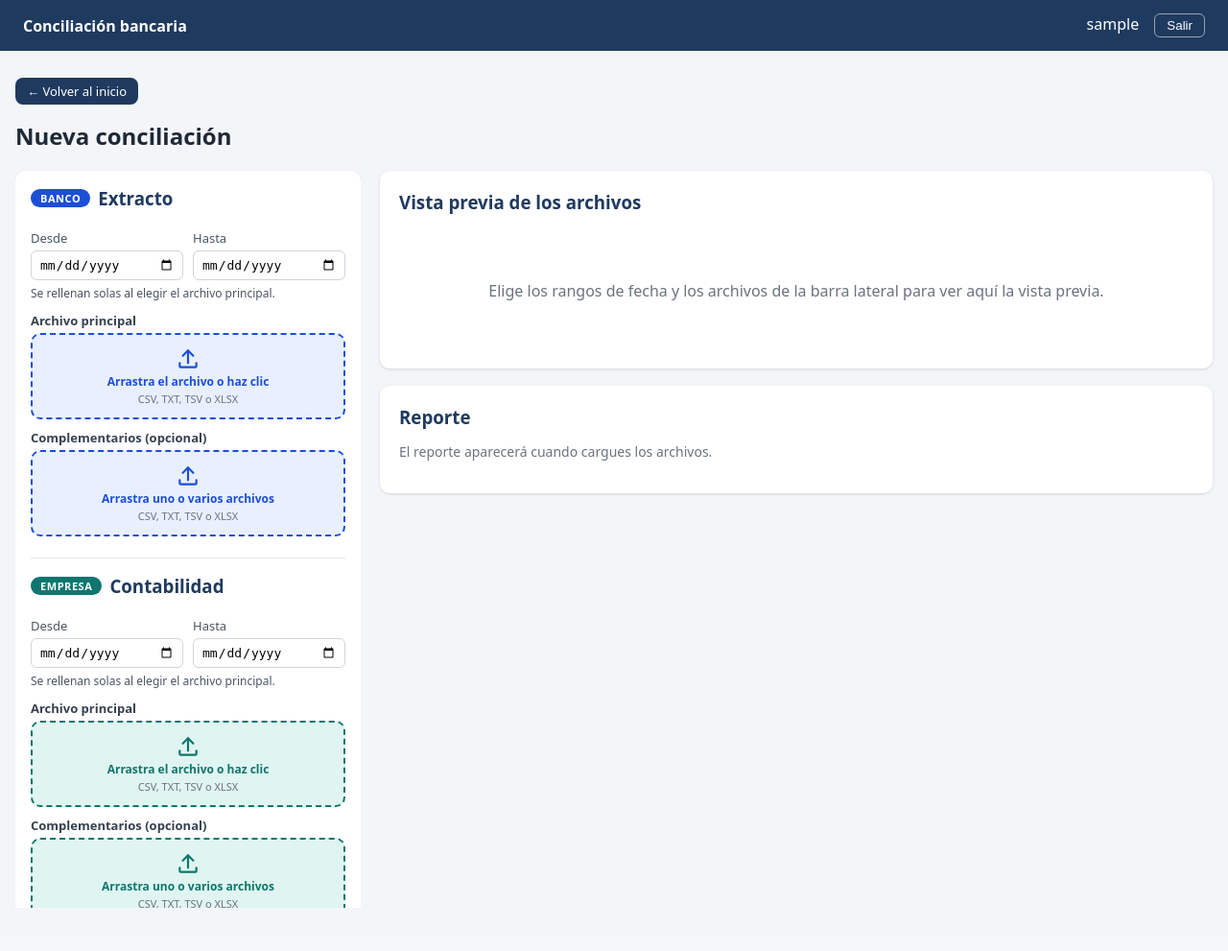
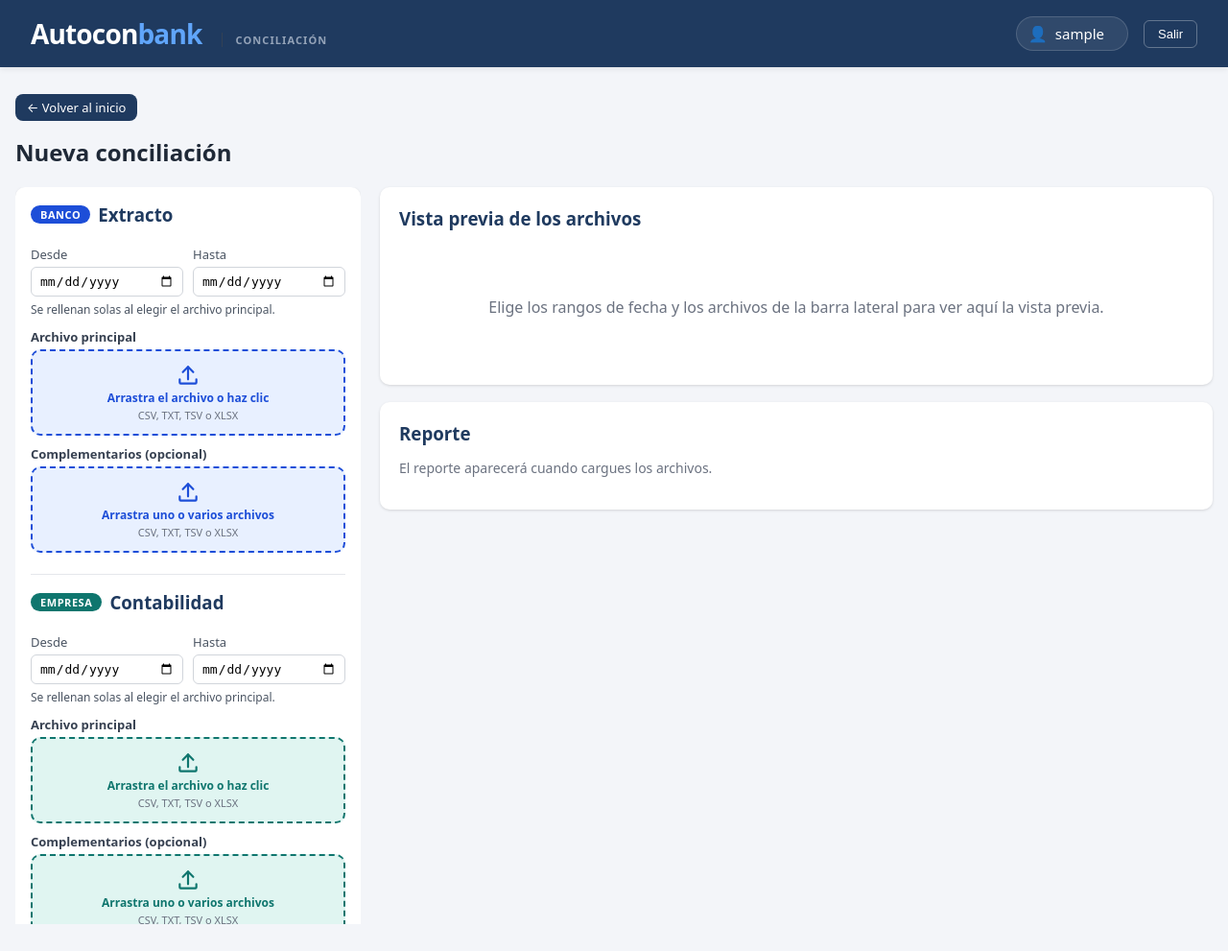
Before and after one commit to MarContreras10/G19X-ITZ-MACV-208-ACADEMIC, a Django app: page /conciliacion/nueva/ in a window 1280 px wide. Shown: the whole page at 96% size. Before the commit the page ends 946 px from the top, so only its background shows below. Run offline with Django 5.2, Linux system fonts and the light colour scheme; the visitor is signed in with stand-in values (Sample User, id 1); parts of the project's set-up code (start-up, migrations or seed data) failed here and were passed over.

Commit message:
mejora visual barra superior

```diff
--- a/conciliaciones/templates/conciliaciones/base.html
+++ b/conciliaciones/templates/conciliaciones/base.html
@@ -6,11 +6,28 @@
 <title>{% block title %}Conciliación bancaria{% endblock %}</title>
 <style>
   *{box-sizing:border-box}
-  body{font-family:system-ui,sans-serif;margin:0;background:#f3f5f9;color:#1f2937}
-  header{background:#1f3a5f;color:#fff;padding:14px 24px;display:flex;justify-content:space-between;align-items:center}
+  body{font-family:system-ui,-apple-system,sans-serif;margin:0;background:#f3f5f9;color:#1f2937}
+
+  /* HEADER */
+  header{background:#1f3a5f;color:#fff;padding:16px 32px;display:flex;justify-content:space-between;align-items:center;box-shadow:0 2px 6px rgba(0,0,0,0.08)}
+
+  /* MARCA */
+  .brand{display:flex;align-items:baseline;text-decoration:none;color:#fff;gap:6px}
+  .brand-text{font-size:28px;font-weight:800;letter-spacing:-0.03em;}
+  .brand-text span{color:#60a5fa;font-weight:800}
+  .brand-tag{font-size:11px;font-weight:600;letter-spacing:0.1em;text-transform:uppercase;color:#94a3b8;margin-left:14px;border-left:1px solid #334155;padding-left:14px;display:none}
+
+  /* ÁREA DE USUARIO Y BOTÓN SALIR */
+  .user-area{display:flex;align-items:center;gap:16px}
+  .user-badge{display:flex;align-items:center;gap:8px;background:rgba(255,255,255,0.08);border:1px solid rgba(255,255,255,0.15);border-radius:999px;padding:6px 16px 6px 12px;font-size:15px;font-weight:500;transition:background 0.2s}
+  .user-badge:hover{background:rgba(255,255,255,0.15)}
+  .user-badge::before{content:"👤";font-size:16px;opacity:0.8}
+
   header a,header button{color:#fff;text-decoration:none}
   header form{display:inline;margin:0}
-  header button{background:none;border:1px solid #fff8;border-radius:6px;padding:4px 12px;cursor:pointer;margin-left:12px}
+  header button{background:none;border:1px solid rgba(255,255,255,0.3);border-radius:6px;padding:6px 14px;cursor:pointer;font-size:13px;font-weight:500;transition:all 0.2s}
+  header button:hover{background:#fff;color:#1f3a5f;border-color:#fff}
+
   main{max-width:980px;margin:28px auto;padding:0 16px}
   main.wide{max-width:1500px}
   .card{background:#fff;border-radius:10px;padding:20px;margin-bottom:18px;box-shadow:0 1px 3px #0002}
@@ -27,14 +44,24 @@
   .errorlist{color:#b42318;margin:4px 0;padding:0;list-style:none;font-size:13px}
   .muted{color:#6b7280;font-size:14px}
   .top{display:flex;justify-content:space-between;align-items:center;margin-bottom:18px}
-  @media(max-width:720px){.row{grid-template-columns:1fr}}
+
+  @media(min-width:768px){.brand-tag{display:inline-block}}
+  @media(max-width:720px){.row{grid-template-columns:1fr}header{padding:16px}.user-badge span:not(.status-dot){display:none}.user-badge{padding:6px 10px}.brand-text{font-size:24px}}
 </style>
 </head>
 <body>
 <header>
-  <a href="{% url 'home' %}"><strong>Conciliación bancaria</strong></a>
+  <a href="{% url 'home' %}" class="brand">
+    <span class="brand-text">Autocon<span>bank</span></span>
+    <span class="brand-tag">Conciliación</span>
+  </a>
+
   {% if user.is_authenticated %}
-  <div>{{ user.get_username }}
+  <div class="user-area">
+    <div class="user-badge" title="Sesión activa">
+      {{ user.get_username }}
+      <span class="status-dot"></span>
+    </div>
     <form method="post" action="{% url 'logout' %}">{% csrf_token %}<button>Salir</button></form>
   </div>
   {% endif %}
```
